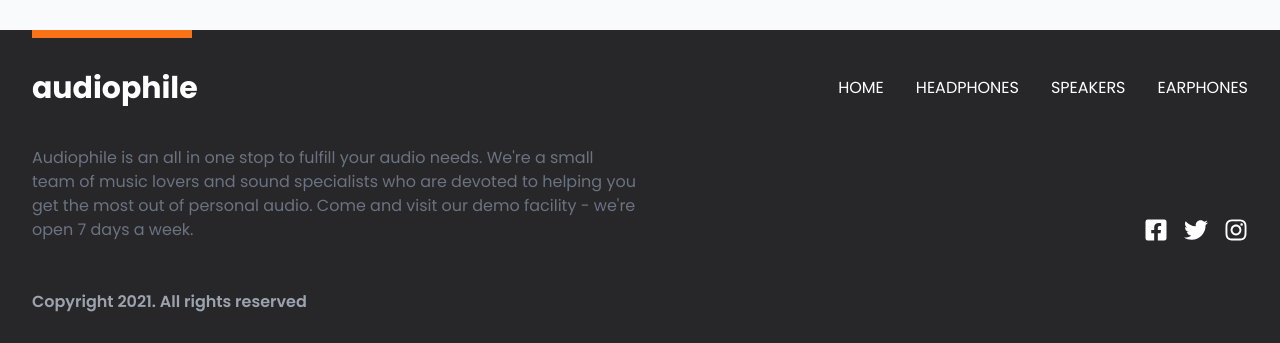
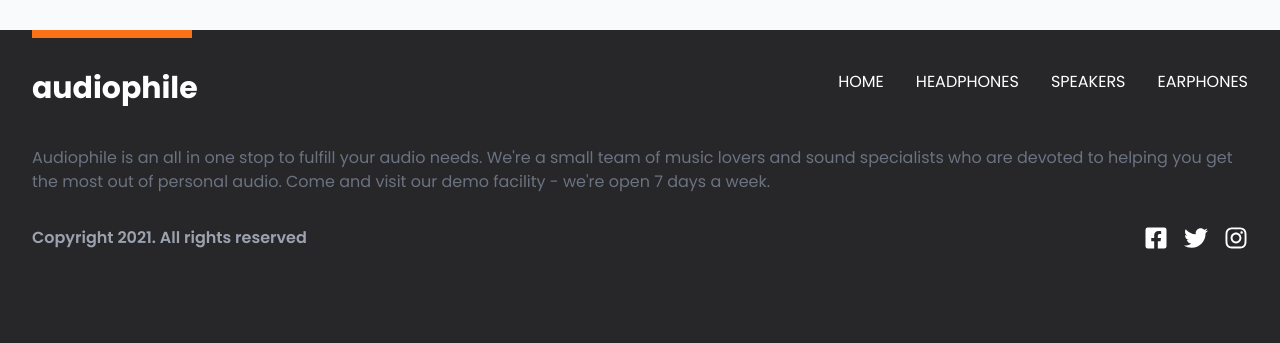
Before and after one commit to bilelhamitouche/audiophile-landing-page, a React (Vite) app: page / in a window 1280 px wide. Shown: the part 3931-4274 px from the top of the page. Built offline with nearby package versions, Linux system fonts and the light colour scheme.

Commit message:
made Footer better in tablet mode

```diff
--- a/src/components/Footer.jsx
+++ b/src/components/Footer.jsx
@@ -3,8 +3,10 @@ import { FaFacebookSquare, FaInstagram, FaTwitter } from "react-icons/fa";
 function Footer() {
   return (
     <footer className="p-8 mx-auto sm:container">
-      <div className="flex flex-col gap-8 justify-between items-center mb-10 sm:flex-row">
-        <h1 className="text-3xl font-bold text-white">audiophile</h1>
+      <div className="flex flex-col gap-8 justify-between items-center mb-10 md:items-start lg:flex-row">
+        <h1 className="text-3xl font-bold text-white md:text-left">
+          audiophile
+        </h1>
         <nav className="flex flex-col gap-8 justify-center items-center sm:flex-row">
           <a className="text-white uppercase text-md font-smibold">home</a>
           <a className="text-white uppercase text-md font-smibold">
@@ -14,22 +16,24 @@ function Footer() {
           <a className="text-white uppercase text-md font-smibold">earphones</a>
         </nav>
       </div>
-      <div className="flex flex-col gap-8 justify-center items-center mb-12 sm:flex-row sm:justify-between">
-        <p className="w-3/6 text-gray-500 text-md">
+      <div className="flex flex-col gap-8 justify-center items-center mb-12">
+        <p className="text-gray-500 md:w-full text-md">
           Audiophile is an all in one stop to fulfill your audio needs. We're a
           small team of music lovers and sound specialists who are devoted to
           helping you get the most out of personal audio. Come and visit our
           demo facility - we're open 7 days a week.
         </p>
-        <div className="flex gap-4 justify-center items-center sm:self-end">
-          <FaFacebookSquare className="text-2xl text-white" />
-          <FaTwitter className="text-2xl text-white" />
-          <FaInstagram className="text-2xl text-white" />
+        <div className="flex flex-col gap-8 justify-between items-center w-full sm:flex-row">
+          <p className="font-semibold text-center text-gray-400 md:text-left text-md">
+            Copyright 2021. All rights reserved
+          </p>
+          <div className="flex gap-4 justify-center items-center">
+            <FaFacebookSquare className="text-2xl text-white" />
+            <FaTwitter className="text-2xl text-white" />
+            <FaInstagram className="text-2xl text-white" />
+          </div>
         </div>
       </div>
-      <p className="font-semibold text-center text-gray-400 sm:text-left text-md">
-        Copyright 2021. All rights reserved
-      </p>
     </footer>
   );
 }
```
